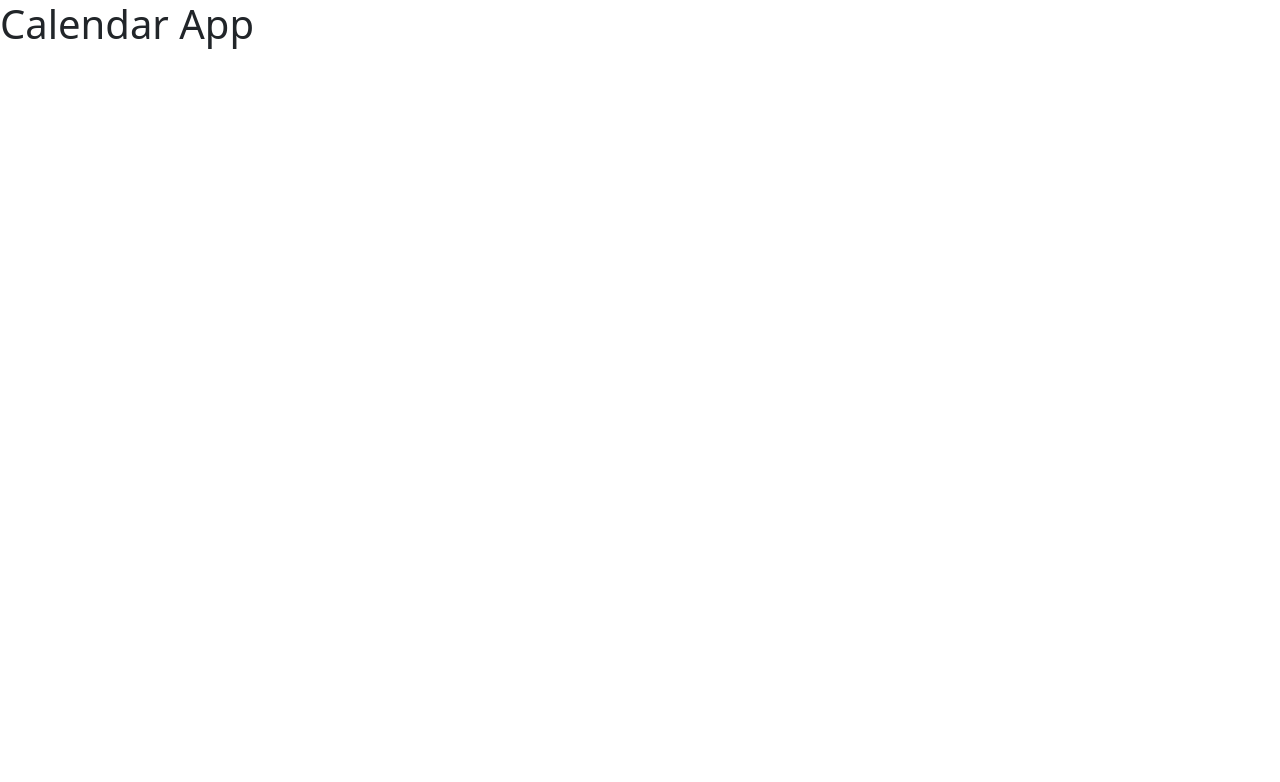
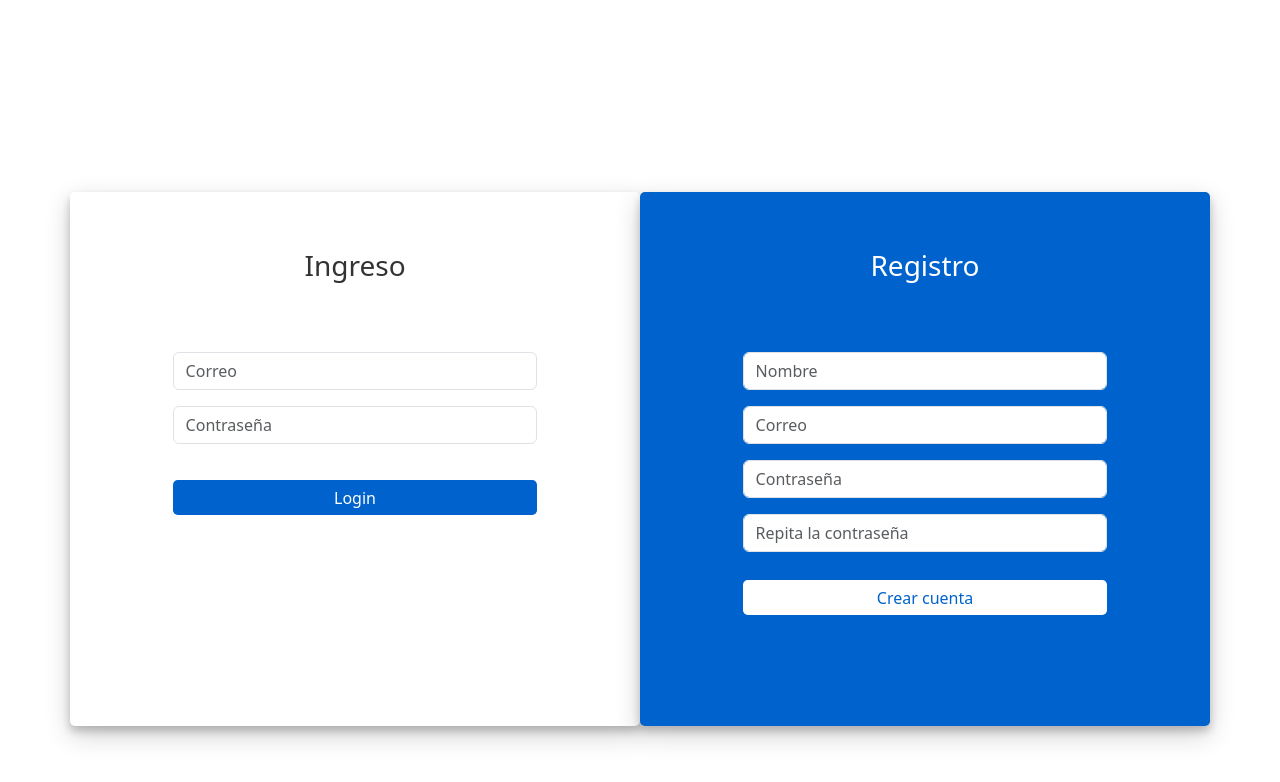
Before and after one commit to AngelOU20/react-calendar, a React (Vite) app: page /auth/login in a window 1280 px wide. Shown: the top 782 px of the page. Built offline with nearby package versions, Linux system fonts and the light colour scheme.

Commit message:
actualizando CalendarApp

```diff
--- a/src/CalendarApp.jsx
+++ b/src/CalendarApp.jsx
@@ -1,7 +1,9 @@
+import { AppRouter } from './router/AppRouter';
+
 export const CalendarApp = () => {
   return (
-    <div>
-      <h1>Calendar App</h1>
-    </div>
+    <>
+      <AppRouter />
+    </>
   );
 };
```
